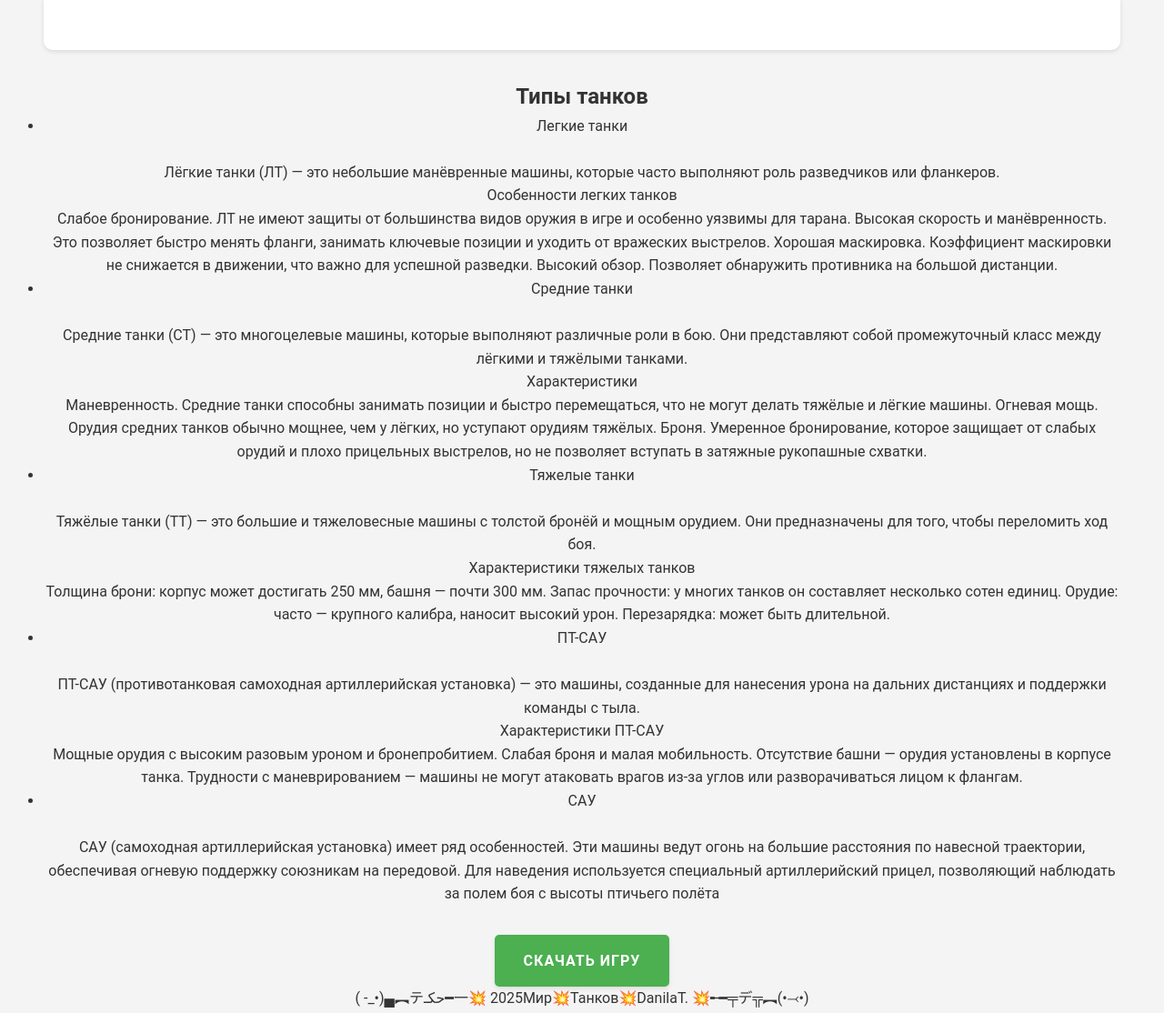
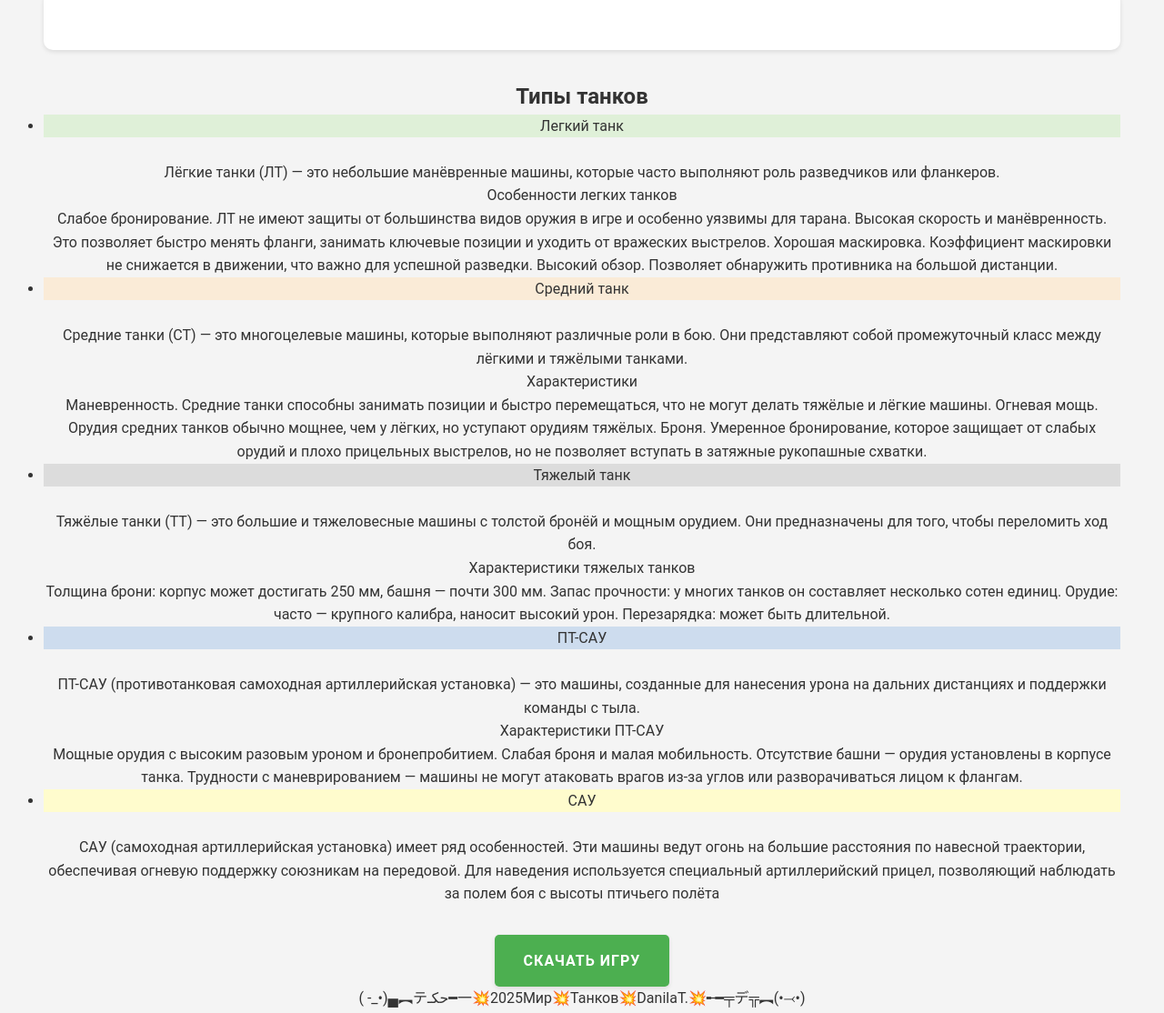
Before and after one commit to Danila-mshp/final-project, a plain HTML site: page index.html in a window 1280 px wide. Shown: the part 1542-2656 px from the top of the page at 91% size. Drawn offline with Linux system fonts and the light colour scheme.

Commit message:
Update index.html

```diff
--- a/index.html
+++ b/index.html
@@ -55,7 +55,7 @@
         <section class="tank-types" id="tanks"></section>
             <h2>Типы танков</h2>
             <ul>
-                <li>Легкие танки</li>
+                <li class="light-tank">Легкий танк</li>
                 <img src="https://avatars.mds.yandex.net/i?id=dec72ad770bcff4077661ed5d4445ef3c0f605e7-5869144-images-thumbs&n=13" alt="">
                 <p>Лёгкие танки (ЛТ) — это небольшие манёвренные машины, которые часто выполняют роль разведчиков или фланкеров. </p>
                 </p> Особенности легких танков</p>
@@ -63,29 +63,29 @@
 Высокая скорость и манёвренность. Это позволяет быстро менять фланги, занимать ключевые позиции и уходить от вражеских выстрелов.
 Хорошая маскировка. Коэффициент маскировки не снижается в движении, что важно для успешной разведки.
 Высокий обзор. Позволяет обнаружить противника на большой дистанции. </p>
-                <li>Средние танки</li>
+                <li class="medium-tank">Средний танк</li>
                 <img src="https://avatars.mds.yandex.net/i?id=dfffa5442bb03067abf90f5531240b7f2f6a110e-4592676-images-thumbs&n=13" alt="">
                 <p>Средние танки (СТ)  — это многоцелевые машины, которые выполняют различные роли в бою. Они представляют собой промежуточный класс между лёгкими и тяжёлыми танками.</p>
 </p>Характеристики</p>
 </p>Маневренность. Средние танки способны занимать позиции и быстро перемещаться, что не могут делать тяжёлые и лёгкие машины.
 Огневая мощь. Орудия средних танков обычно мощнее, чем у лёгких, но уступают орудиям тяжёлых.
 Броня. Умеренное бронирование, которое защищает от слабых орудий и плохо прицельных выстрелов, но не позволяет вступать в затяжные рукопашные схватки.</p>
-                <li>Тяжелые танки</li>
+                <li class="heavy-tank">Тяжелый танк</li>
                 <img src="https://avatars.mds.yandex.net/i?id=4f1105262a55e8199c0849a862e08e7a297314bd-5258298-images-thumbs&n=13" alt="">
                 <p>Тяжёлые танки (ТТ) — это большие и тяжеловесные машины с толстой бронёй и мощным орудием. Они предназначены для того, чтобы переломить ход боя.</p>
                 <p>Характеристики тяжелых танков</p>
                 <p>Толщина брони: корпус может достигать 250 мм, башня — почти 300 мм. Запас прочности: у многих танков он составляет несколько сотен единиц. Орудие: часто — крупного калибра, наносит высокий урон. Перезарядка: может быть длительной.</p>
-                <li>ПТ-САУ</li>
+                <li class="pz-tank">ПТ-САУ</li>
                 <img src="https://avatars.mds.yandex.net/i?id=c7cf46da9c7bf0f513c24621f05579b17cacfc12-4054754-images-thumbs&n=13" alt="">
                 <p>ПТ-САУ (противотанковая самоходная артиллерийская установка) — это машины, созданные для нанесения урона на дальних дистанциях и поддержки команды с тыла.</p>
                 <p>Характеристики ПТ-САУ</p>
                 <p>Мощные орудия с высоким разовым уроном и бронепробитием. Слабая броня и малая мобильность. Отсутствие башни — орудия установлены в корпусе танка. Трудности с маневрированием — машины не могут атаковать врагов из-за углов или разворачиваться лицом к флангам. </p>
-                <li>САУ</li>
+                <li class="artillery-tank">САУ</li>
                 <img src="https://avatars.mds.yandex.net/i?id=10c69aa0a831e07d8fd1aaf54f9dc76b20f7ed58-5516191-images-thumbs&n=13" alt="">
                 <p>САУ (самоходная артиллерийская установка) имеет ряд особенностей. Эти машины ведут огонь на большие расстояния по навесной траектории, обеспечивая огневую поддержку союзникам на передовой. Для наведения используется специальный артиллерийский прицел, позволяющий наблюдать за полем боя с высоты птичьего полёта</p>
             </ul>
         </section>
  <div class="download-link"><a href="https://tanki.su/ru/game/download/">Скачать игру</a></div>
  <footer>
-    <p>( -_•)▄︻テحكـ━一💥     2025Мир💥Танков💥DanilaT.     💥╾━╤デ╦︻(•⤙•)</p>
-</footer
+    <p>( -_•)▄︻テحكـ━一💥2025Мир💥Танков💥DanilaT.💥╾━╤デ╦︻(•⤙•)</p>
+ </footer>
```
